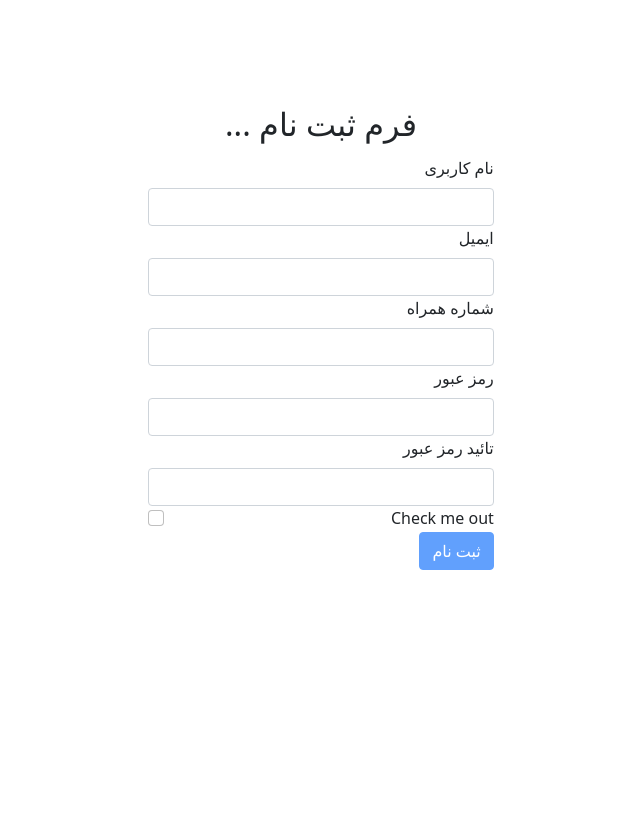
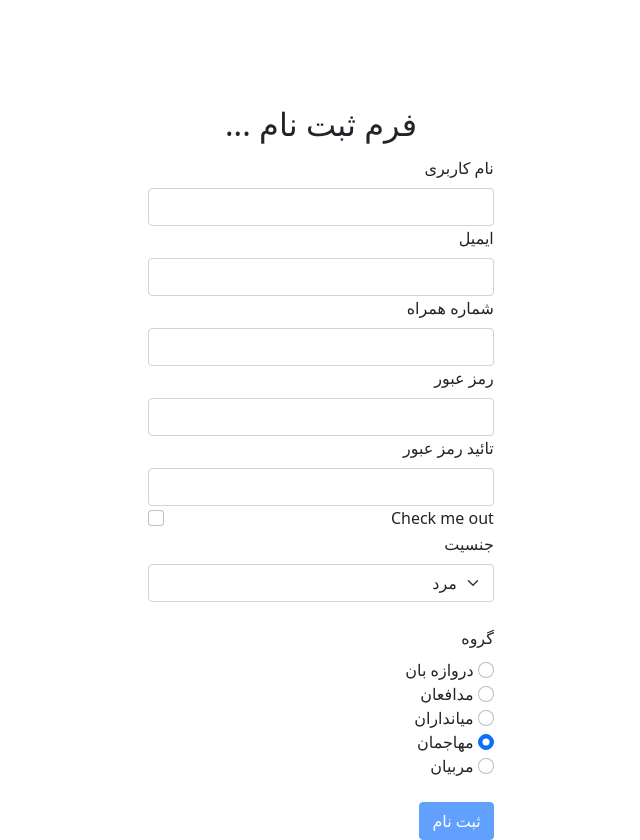
Before and after one commit to arastooghodsi/LoginRegister, an Angular app: page / in a window 1280 px wide. Shown: the whole page, without its empty margins (319-959 px from the left). Before the commit the page ends 800 px from the top, so only its background shows below. Built offline with nearby package versions, Linux system fonts and the light colour scheme.

Commit message:
any change

```diff
--- a/src/app/register/register.component.html
+++ b/src/app/register/register.component.html
@@ -1,6 +1,7 @@
 <div class="login-body">
     <form (ngSubmit)="onSubmit()" #f="ngForm">
         <legend style="text-align: center;font-size: 32px;">فرم ثبت نام ...</legend>
+        <div ngModelGroup = "groupUser">
             <div class="form-froup">
                 <label for="" class="form-label">نام کاربری</label>
                 <input
@@ -25,6 +26,7 @@
                     #email="ngModel"
                     >
                 <span class="help-block" *ngIf="!email.valid && email.touched">ایمیل معتبری را وارد کنید!</span>
+            </div>
         </div>
         <div class="form-froup">
             <label for="" class="form-label">شماره همراه</label>
@@ -72,6 +74,37 @@
             </label>
           </div>
         </div>
+
+        <div class="form-group">
+            <label for="" class="form-label">جنسیت</label>
+            <select
+                class="form-select"
+                id="gender"
+                [ngModel]="defaultGender"
+                name="gender"
+                >
+              <option value="male">مرد</option>
+              <option value="female">زن</option>
+            </select>
+        </div>
+        <br>
+        <div class="form-group">
+          <label class="form-label">گروه</label>
+          <div class="radio" *ngFor = "let group of groups">
+              <label>
+                <input
+                    class="form-check-input"
+                    type="radio"
+                    name="group"
+                    [ngModel] = "defaultGroup"
+                    [value]="group"
+                    >
+                {{ group }}
+              </label>
+          </div>
+        </div>
+
+        <br>
         <div class="form-froup">
           <button
               type="submit"
--- a/src/app/register/register.component.ts
+++ b/src/app/register/register.component.ts
@@ -9,6 +9,9 @@ import { NgForm } from '@angular/forms';
 export class RegisterComponent {
 
   @ViewChild('f') inputForm!: NgForm;
+  defaultGender = "male";
+  defaultGroup = "مهاجمان";
+  groups = ['دروازه بان', 'مدافعان', 'میانداران', 'مهاجمان', 'مربیان'];
 
   // constructor() { }
 
```
Lines whose indentation alone changed are shown as unchanged.
